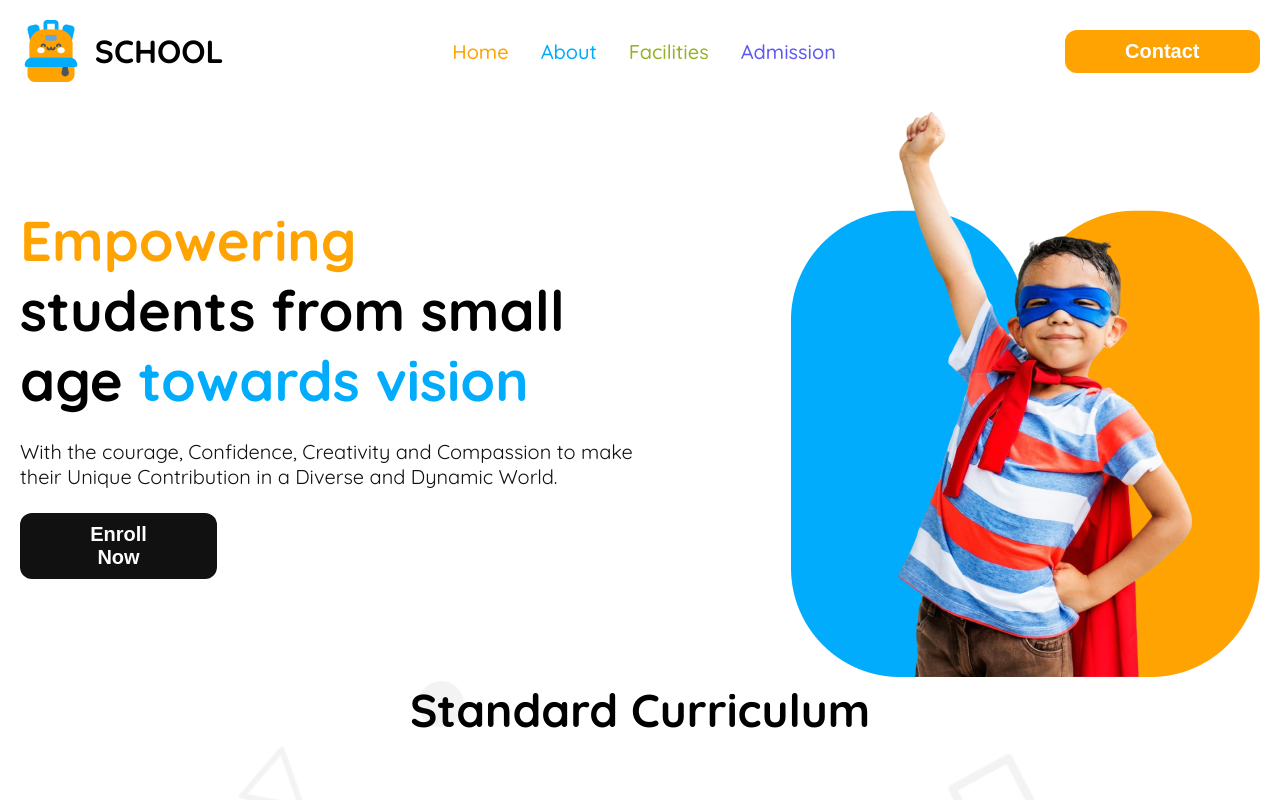
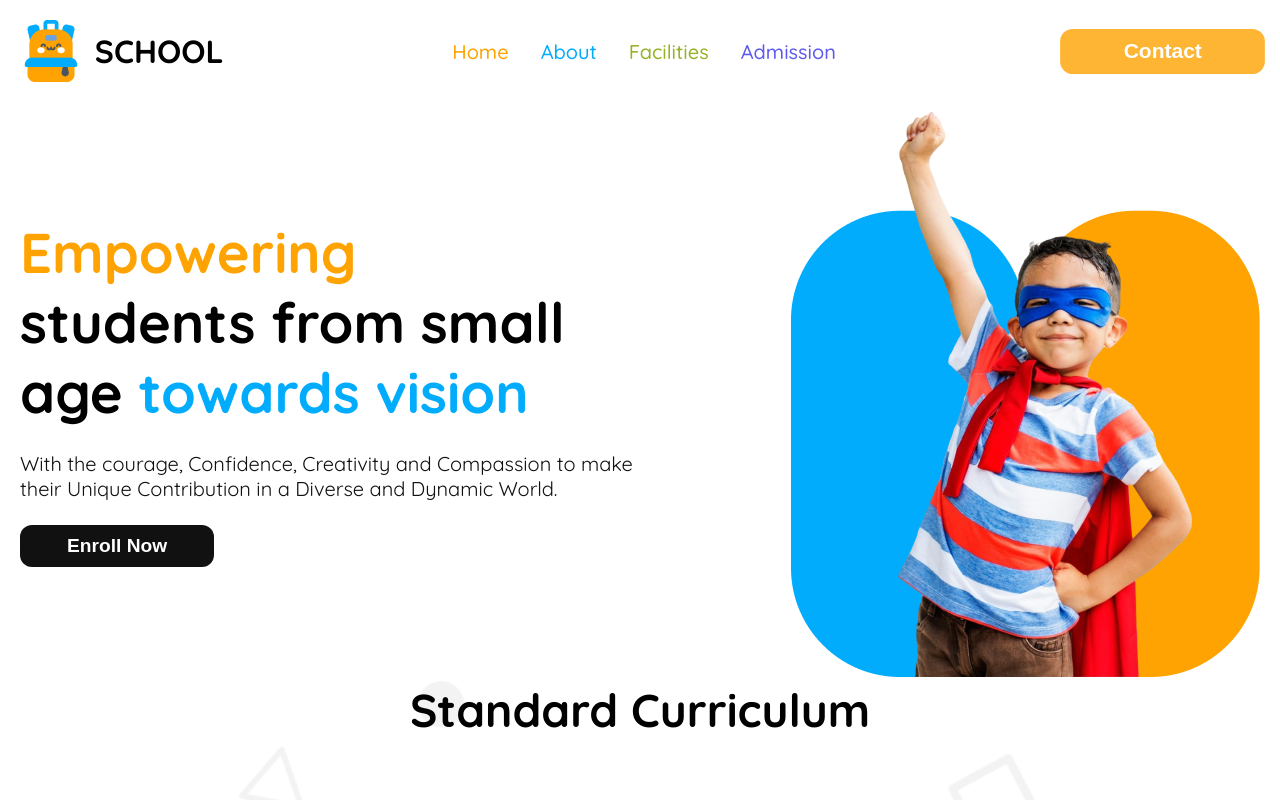
Before and after one commit to mdjaberofficial/B11-A2-Kids-School-mjh, a plain HTML site: page index.html in a window 1280 px wide. In both pictures the pointer is over the button "Contact". Shown: the top 800 px of the page. Drawn offline with Linux system fonts and the light colour scheme.

Commit message:
hover added on buttons

```diff
--- a/styles/style.css
+++ b/styles/style.css
@@ -50,11 +50,15 @@ padding: 10px 60.5px;
     color: white;
     padding: 10px 47px;
 
-    font-size: 1.25rem;
+    font-size: 1.2rem;
     font-weight: 700;
     max-width: 197px;
 }
-
+.btn-primary:hover, .btn-secondary:hover{
+    cursor: pointer;
+    opacity: 0.8;
+    transform: scale(1.05);
+}
 .a-read-more{
     font-size: 0.943rem;
     font-weight: 700;
@@ -346,7 +350,7 @@ footer{
     background: var(--sky-blue);
     /* padding: 40px 0px;*/
     margin: 0 auto;
-    padding: 100px ;
+    padding: 100px 360px;
     /* max-width: 1063.91px; */
 
     }
```
Also changed, not shown: 1 other file.
